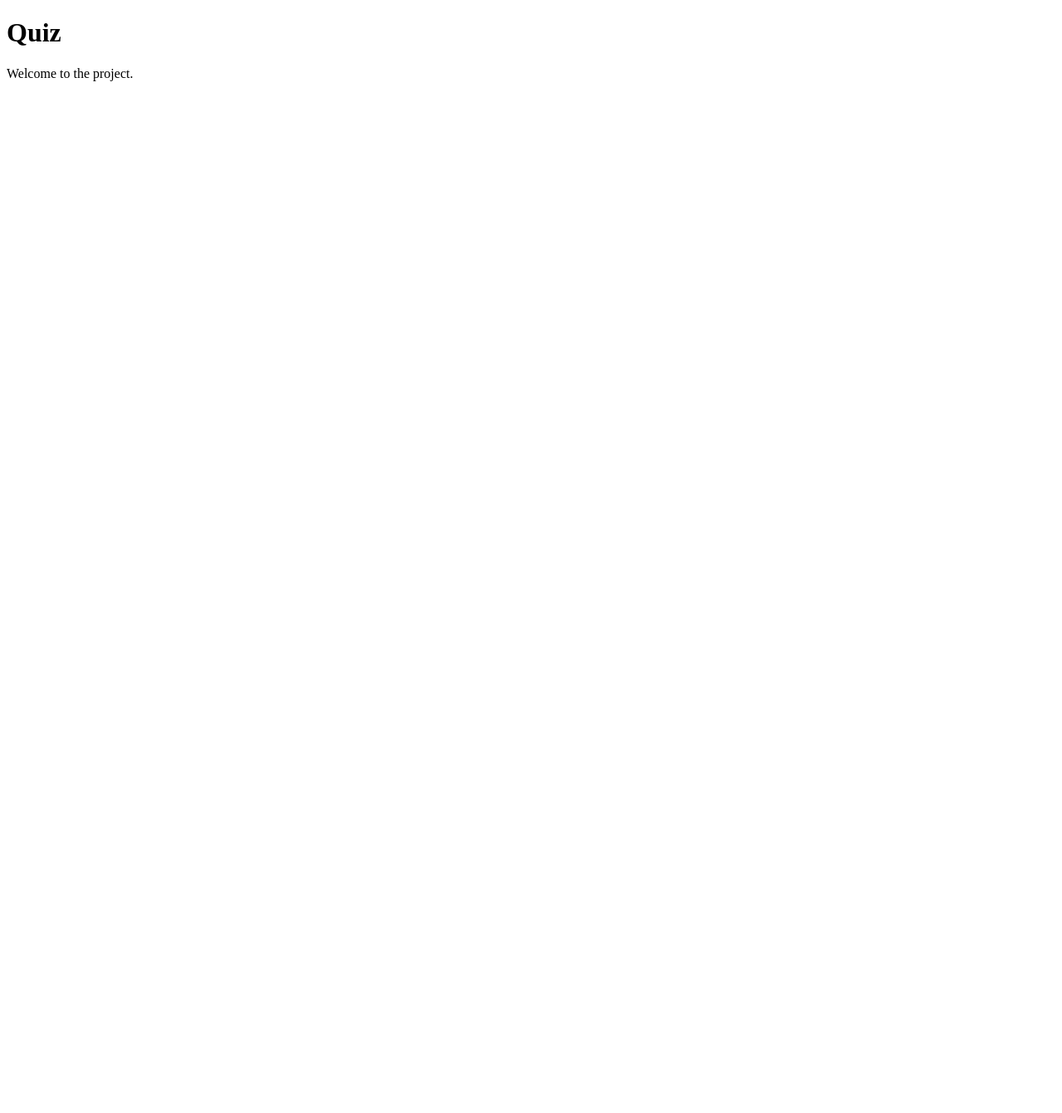
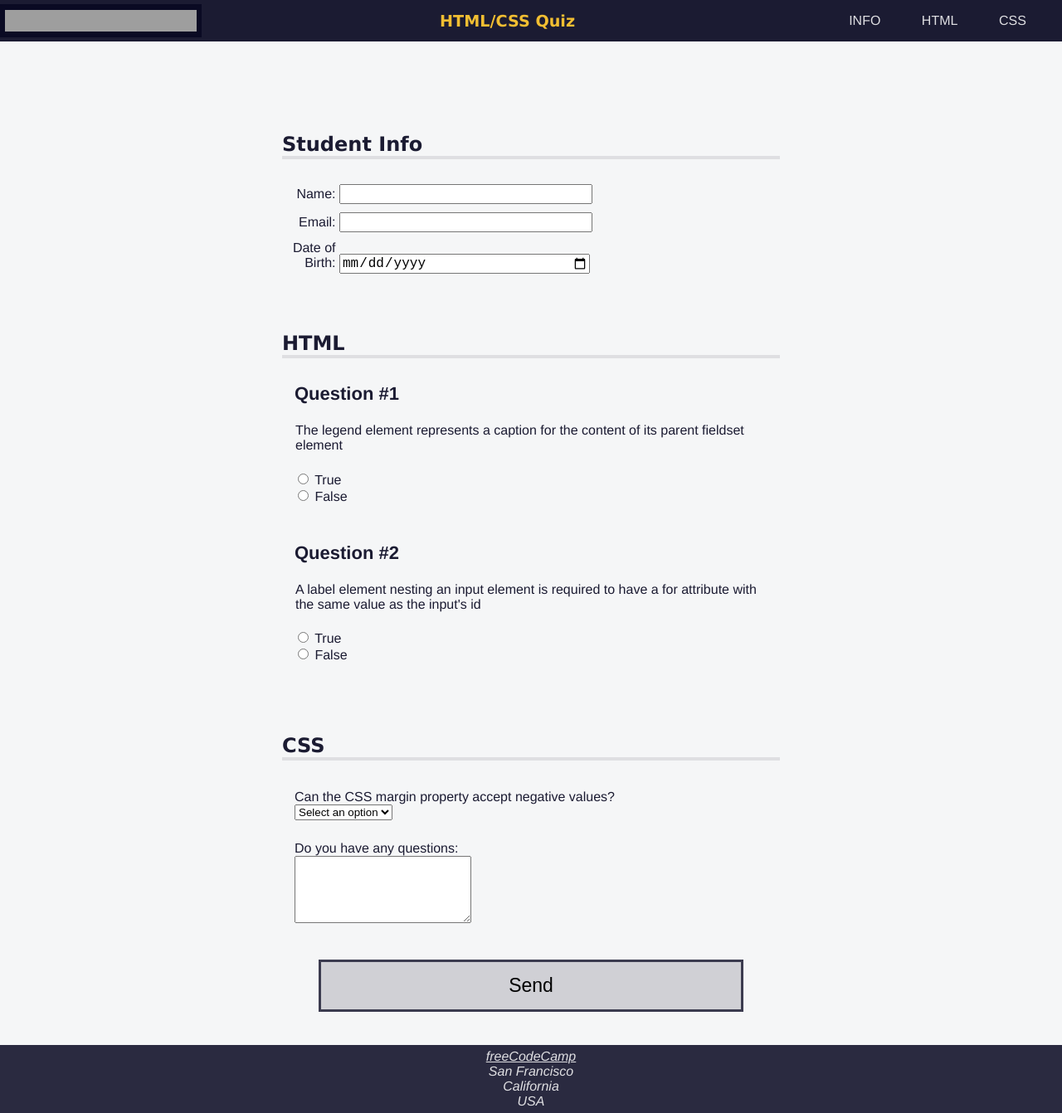
Before and after one commit to mjcaldev/quiz, a plain HTML site: page index.html in a window 1280 px wide. Shown: the whole page at 83% size. Before the commit the page ends 800 px from the top, so only its background shows below. Drawn offline with Linux system fonts and the light colour scheme; grey boxes are pictures that could not be loaded.

Commit message:
init and complete basic quiz with inputs and labels

```diff
--- a/index.html
+++ b/index.html
@@ -2,11 +2,120 @@
 <html lang="en">
   <head>
     <meta charset="UTF-8" />
-    <title>Quiz</title>
+    <meta name="viewport" content="width=device-width, initial-scale=1.0" />
+    <meta name="description" content="freeCodeCamp Accessibility Quiz practice project" />
+    <title>Accessibility Quiz</title>
     <link rel="stylesheet" href="styles.css" />
   </head>
   <body>
-    <h1>Quiz</h1>
-    <p>Welcome to the project.</p>
+    <header>
+      <img id="logo" alt="freeCodeCamp" src="https://cdn.freecodecamp.org/platform/universal/fcc_primary.svg">
+      <h1>HTML/CSS Quiz</h1>
+      <nav>
+        <ul>
+          <li><a href="#student-info">INFO</a></li>
+          <li><a href="#html-questions">HTML</a></li>
+          <li><a href="#css-questions">CSS</a></li>
+        </ul>
+      </nav>
+    </header>
+    <main>
+      <form method="post" action="https://freecodecamp.org/practice-project/accessibility-quiz">
+        <section role="region" aria-labelledby="student-info">
+          <h2 id="student-info">Student Info</h2>
+          <div class="info">
+            <label for="student-name">Name:</label>
+            <input type="text" name="student-name" id="student-name" />
+          </div>
+          <div class="info">
+            <label for="student-email">Email:</label>
+            <input type="email" name="student-email" id="student-email" />
+          </div>
+          <div class="info">
+            <label for="birth-date">Date of Birth:</label>
+            <input type="date" name="birth-date" id="birth-date" />
+          </div>
+        </section>
+        <section role="region" aria-labelledby="html-questions">
+          <h2 id="html-questions">HTML</h2>
+          <div class="question-block">
+            <h3><span class="sr-only">Question</span>1</h3>
+            <fieldset class="question" name="html-question-one">
+              <legend>
+                The legend element represents a caption for the content of its
+                parent fieldset element
+              </legend>
+              <ul class="answers-list">
+                <li>
+                  <label for="q1-a1">
+                    <input type="radio" id="q1-a1" name="q1" value="true" />
+                    True
+                  </label>
+                </li>
+                <li>
+                  <label for="q1-a2">
+                    <input type="radio" id="q1-a2" name="q1" value="false" />
+                    False
+                  </label>
+                </li>
+              </ul>
+            </fieldset>
+          </div>
+          <div class="question-block">
+            <h3><span class="sr-only">Question</span>2</h3>
+            <fieldset class="question" name="html-question-two">
+              <legend>
+                A label element nesting an input element is required to have a
+                for attribute with the same value as the input's id
+              </legend>
+              <ul class="answers-list">
+                <li>
+                  <label for="q2-a1">
+                    <input type="radio" id="q2-a1" name="q2" value="true" />
+                    True
+                  </label>
+                </li>
+                <li>
+                  <label for="q2-a2">
+                    <input type="radio" id="q2-a2" name="q2" value="false" />
+                    False
+                  </label>
+                </li>
+              </ul>
+            </fieldset>
+          </div>
+        </section>
+        <section role="region" aria-labelledby="css-questions">
+          <h2 id="css-questions">CSS</h2>
+          <div class="formrow">
+            <div class="question-block">
+              <label for="selector">Can the CSS margin property accept negative values?</label>
+            </div>
+            <div class="answer">
+              <select name="selector" id="selector" required>
+                <option value="">Select an option</option>
+                <option value="yes">Yes</option>
+                <option value="no">No</option>
+              </select>
+            </div>
+            <div class="question-block">
+              <label for="css-textarea">Do you have any questions:</label>
+            </div>
+            <div class="answer">
+              <textarea id="css-textarea" name="css-questions" rows="5" cols="24"></textarea>
+            </div>
+          </div>
+        </section>
+        <button type="submit">Send</button>
+      </form>
+    </main>
+    <footer>
+      <address>
+        <a href="https://freecodecamp.org">freeCodeCamp</a><br />
+        San Francisco<br />
+        California<br />
+        USA
+      </address>
+    </footer>
   </body>
 </html>
--- a/styles.css
+++ b/styles.css
@@ -0,0 +1,183 @@
+@media (prefers-reduced-motion: no-preference) {
+    * {
+      scroll-behavior: smooth;
+      }
+  }
+
+body {
+  background: #f5f6f7;
+  color: #1b1b32;
+  font-family: Helvetica;
+  margin: 0;
+}
+
+header {
+  width: 100%;
+  height: 50px;
+  background-color: #1b1b32;
+  display: flex;
+  justify-content: space-between;
+  align-items: center;
+}
+
+#logo {
+  width: max(10rem, 18vw);
+  background-color: #0a0a23;
+  aspect-ratio: 35 / 4;
+  padding: 0.4rem;
+}
+
+h1 {
+  color: #f1be32;
+  font-size: min(5vw, 1.2em);
+  text-align: center;
+}
+
+nav {
+  width: 50%;
+  max-width: 300px;
+  height: 50px;
+}
+
+nav > ul {
+  display: flex;
+  justify-content: space-evenly;
+  flex-wrap: wrap;
+  align-items: center;
+  padding-inline-start: 0;
+  margin-block: 0;
+  height: 100%;
+}
+
+nav > ul > li {
+  color: #dfdfe2;
+  margin: 0 0.2rem;
+  padding: 0.2rem;
+  display: block;
+}
+
+nav > ul > li:hover {
+  background-color: #dfdfe2;
+  color: #1b1b32;
+  cursor: pointer;
+}
+
+li > a {
+  color: inherit;
+  text-decoration: none;
+}
+
+main {
+  padding-top: 50px;
+}
+
+section {
+  width: 80%;
+  margin: 0 auto 10px auto;
+  max-width: 600px;
+}
+
+h1,
+h2 {
+  font-family: Verdana, Tahoma;
+}
+
+h2 {
+  border-bottom: 4px solid #dfdfe2;
+  margin-top: 0px;
+  padding-top: 60px;
+}
+
+.info {
+  padding: 10px 0 0 5px;
+}
+
+.formrow {
+  margin-top: 30px;
+  padding: 0px 15px;
+}
+
+input {
+  font-size: 1rem;
+}
+
+.info label, .info input {
+  display: inline-block;
+}
+
+.info input {
+  width: 50%;
+  text-align: left;
+}
+
+.info label {
+  width: 10%;
+  min-width: 55px;
+  text-align: right;
+}
+
+.question-block {
+  text-align: left;
+  display: block;
+  width: 100%;
+  margin-top: 20px;
+  padding-top: 5px;
+}
+
+h3 {
+  margin-top: 5px;
+  padding-left: 15px;
+  font-size: 1.375rem;
+}
+
+h3::before {
+  content: "Question #";
+}
+
+.question {
+  border: none;
+  padding-bottom: 0;
+}
+
+.answers-list {
+  list-style: none;
+  padding: 0;
+}
+
+button {
+  display: block;
+  margin: 40px auto;
+  width: 40%;
+  padding: 15px;
+  font-size: 1.438rem;
+  background: #d0d0d5;
+  border: 3px solid #3b3b4f;
+}
+
+footer {
+  background-color: #2a2a40;
+  display: flex;
+  justify-content: center;
+}
+
+footer,
+footer a {
+  color: #dfdfe2;
+}
+
+address {
+  text-align: center;
+  padding: 0.3em;
+}
+
+.sr-only {
+  position: absolute;
+  width: 1px;
+  height: 1px;
+  padding: 0;
+  margin: -1px;
+  overflow: hidden;
+  clip: rect(0, 0, 0, 0);
+  white-space: nowrap;
+  border: 0;
+}
```
